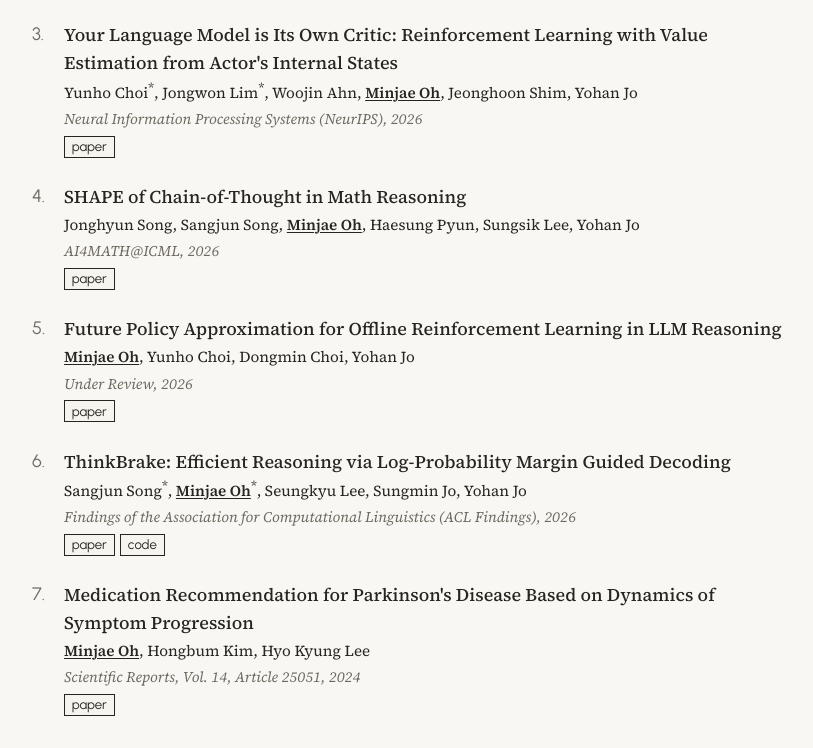
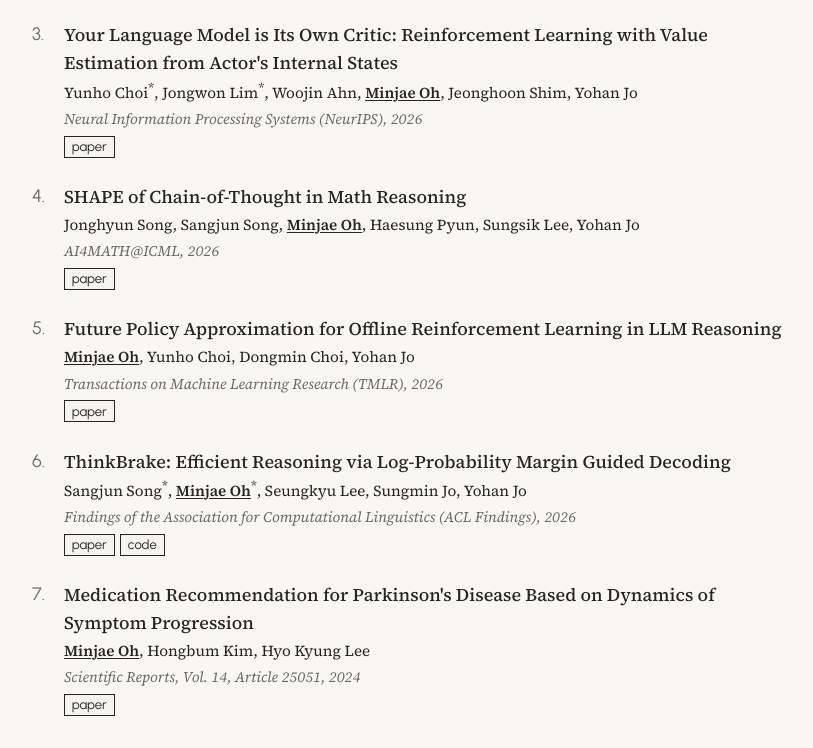
Before and after one commit to Riasok/Riasok.github.io, a plain HTML site: page index.html in a window 1280 px wide. Shown: the part 1082-1830 px from the top of the page, without its empty margins (232-1045 px from the left). Drawn offline with Linux system fonts and the light colour scheme.

Commit message:
Update FPA venue to TMLR
Co-Authored-By: Claude Opus 5.5 <noreply@anthropic.com>

```diff
--- a/index.html
+++ b/index.html
@@ -109,7 +109,7 @@
       <li>
         <span class="title">Future Policy Approximation for Offline Reinforcement Learning in LLM Reasoning</span><br>
         <span class="authors"><span class="me">Minjae Oh</span>, Yunho Choi, Dongmin Choi, Yohan Jo</span><br>
-        <span class="venue">Under Review, 2026</span>
+        <span class="venue">Transactions on Machine Learning Research (TMLR), 2026</span>
         <span class="pub-links"><a href="https://arxiv.org/abs/2509.19893">paper</a></span>
       </li>
       <li>
```
